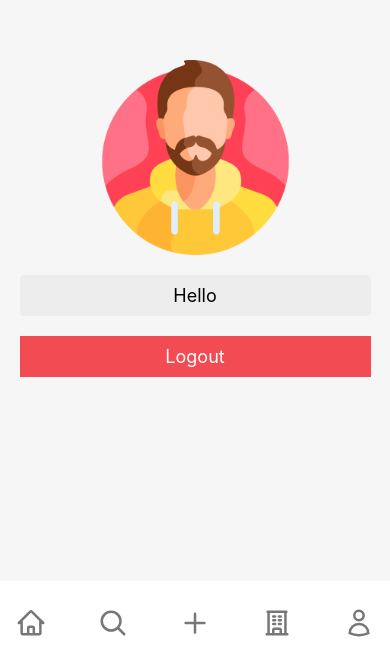
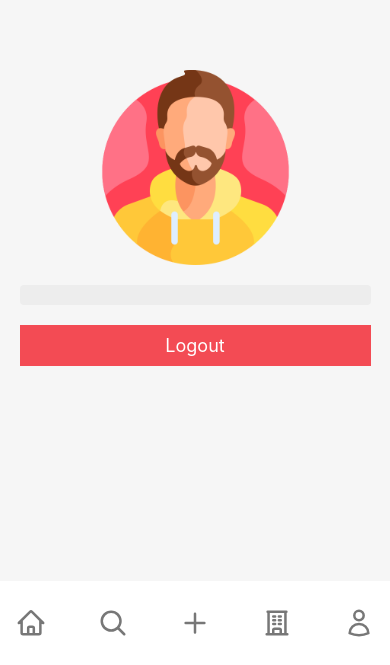
Before and after one commit to ayushmangarg2003/BookingApp, a React Native app: screen /profile in a window 390 px wide. Shown: the part 204-869 px from the top of the page. Built offline with nearby package versions, Linux system fonts and the light colour scheme.

Commit message:
Auth Context Added

```diff
--- a/App.js
+++ b/App.js
@@ -1,4 +1,3 @@
-import React from 'react'
 import { NavigationContainer } from '@react-navigation/native'
 import { createNativeStackNavigator } from '@react-navigation/native-stack';
 import LoginScreen from './src/screens/LoginScreen';
@@ -12,12 +11,23 @@ import About from './src/screens/About';
 import Search from './src/screens/Search';
 import AddPlaceScreen from './src/screens/AddPlaceScreen';
 import SinglePlaceScreen from './src/screens/SinglePlaceScreen';
+import React, { useState, createContext, useContext } from "react";
 
 const Stack = createNativeStackNavigator();
 
+export const AuthContext = createContext({ authState: { id: "", email: "", signedIn: false }, setAuthState: () => { } });
+
 const App = () => {
+  const [authState, setAuthState] = useState(
+    {
+      email: '',
+      signedIn: false
+    }
+  );
+
   return (
-      <NavigationContainer>
+    <NavigationContainer>
+      <AuthContext.Provider value={[authState, setAuthState]}>
         <Stack.Navigator>
           <Stack.Screen options={{ headerShown: false }} name="login" component={LoginScreen} />
           <Stack.Screen options={{ headerShown: false }} name="register" component={RegisterScreen} />
@@ -31,7 +41,8 @@ const App = () => {
           <Stack.Screen options={{ headerShown: false }} name="addplace" component={AddPlaceScreen} />
           <Stack.Screen options={{ headerShown: false }} name="singleplace" component={SinglePlaceScreen} />
         </Stack.Navigator>
-      </NavigationContainer>
+      </AuthContext.Provider>
+    </NavigationContainer>
   )
 }
 
--- a/src/constants/constants.js
+++ b/src/constants/constants.js
@@ -5,4 +5,5 @@ export const dark_red = "#b22d34";
 export const white = "#ededed";
 export const errorColor = "red";
 
-export const backendLink = "https://bookingprojectbackend.onrender.com/api";
+export const backendLink = "http://localhost:4000/api";
+// export const backendLink = "https://bookingprojectbackend.onrender.com/api";
--- a/src/screens/LoginScreen.js
+++ b/src/screens/LoginScreen.js
@@ -3,11 +3,13 @@ import { backendLink, gray, white, errorColor, red } from '../constants/constant
 import { useNavigation } from '@react-navigation/native'
 import { SafeAreaView } from 'react-native-safe-area-context'
 import { Button, TextInput } from '@react-native-material/core'
-import React, { useState } from 'react'
+import React, { useContext, useState } from 'react'
 import axios from 'axios'
 import { heightPercentageToDP, widthPercentageToDP } from 'react-native-responsive-screen'
+import { AuthContext } from '../../App'
 
 export default function LoginScreen() {
+  const [authState, setAuthState] = useContext(AuthContext);
 
   const navigation = useNavigation('')
 
@@ -21,6 +23,9 @@ export default function LoginScreen() {
       .then((response) => {
         setEmail("");
         setPassword("");
+        setAuthState({
+          signedIn: true, email: response.data.user,
+        })
         navigation.navigate('home')
         setError(null)
       }).catch((err) => {
--- a/src/screens/ProfileScreen.js
+++ b/src/screens/ProfileScreen.js
@@ -1,14 +1,20 @@
 import { Image, StyleSheet, Text, TouchableOpacity, View } from 'react-native';
-import React from 'react';
+import React, { useContext } from 'react';
 import { SafeAreaView } from 'react-native-safe-area-context';
 import { heightPercentageToDP, widthPercentageToDP } from 'react-native-responsive-screen';
 import { red, white } from '../constants/constants';
 import Navbar from '../components/Navbar';
 import { useNavigation } from '@react-navigation/native';
+import { AuthContext } from '../../App';
 
 export default function ProfileScreen() {
+    const [authState, setAuthState] = useContext(AuthContext);
+
     const navigation = useNavigation()
     const handelLogout = () => {
+        setAuthState({
+            signedIn: false, email: "",
+        })
         navigation.navigate('login')
     }
 
@@ -16,7 +22,7 @@ export default function ProfileScreen() {
         <SafeAreaView style={styles.container}>
             <Navbar />
             <Image style={styles.avatarImg} source={require("../assets/avatar.png")} />
-            <Text style={styles.text}>Hello</Text>
+            <Text style={styles.text}>{authState.email}</Text>
             <TouchableOpacity onPress={handelLogout} style={styles.buttonStyle}><Text style={styles.btn_text}>Logout</Text></TouchableOpacity>
         </SafeAreaView>
     )
--- a/src/screens/RegisterScreen.js
+++ b/src/screens/RegisterScreen.js
@@ -1,14 +1,16 @@
 import { StyleSheet, Text, View } from 'react-native'
-import React, { useState } from 'react'
+import React, { useContext, useState } from 'react'
 import { useNavigation } from '@react-navigation/native'
 import { SafeAreaView } from 'react-native-safe-area-context'
 import { backendLink, black, gray, white, errorColor, red } from '../constants/constants'
 import { Button, TextInput } from '@react-native-material/core'
 import axios from 'axios'
 import { heightPercentageToDP, widthPercentageToDP } from 'react-native-responsive-screen'
+import { AuthContext } from '../../App'
 
 const RegisterScreen = () => {
   const navigation = useNavigation('')
+  const [authState, setAuthState] = useContext(AuthContext);
 
   const [name, setName] = useState('')
   const [email, setEmail] = useState('')
@@ -23,8 +25,10 @@ const RegisterScreen = () => {
         setName("");
         setEmail("");
         setPassword("");
+        setAuthState({
+          signedIn: true, email: response.data.user.email,
+        })
         navigation.navigate('verifyotp')
-
       }).catch((err) => {
         setError(err.response.data.error)
       })
--- a/src/screens/verifyOTP.js
+++ b/src/screens/verifyOTP.js
@@ -3,16 +3,21 @@ import { backendLink, gray, white, errorColor, red } from '../constants/constant
 import { useNavigation } from '@react-navigation/native'
 import { SafeAreaView } from 'react-native-safe-area-context'
 import { Button, TextInput } from '@react-native-material/core'
-import React, { useState } from 'react'
+import React, { useContext, useState } from 'react'
 import axios from 'axios'
 import { heightPercentageToDP, widthPercentageToDP } from 'react-native-responsive-screen'
+import { AuthContext } from '../../App'
 export default function VerifyOTP() {
     const navigation = useNavigation('')
+    const [authState, setAuthState] = useContext(AuthContext);
 
-    const [email, setEmail] = useState('')
     const [password, setPassword] = useState('')
     const [error, setError] = useState(null);
 
+    const code = {
+        userId: authState.email,
+        otp: password
+    }
 
     const getData = async (code) => {
         try {
@@ -28,11 +33,6 @@ export default function VerifyOTP() {
         }
     }
 
-    const code = {
-        userId: email,
-        otp: password
-    }
-
     const handelSubmit = async () => {
         await getData(code)
     }
@@ -45,7 +45,6 @@ export default function VerifyOTP() {
                 </View>
                 <View style={styles.contentContainer}>
                     <View>
-                        <TextInput value={email} onChangeText={(text) => setEmail(text)} placeholder='Email' color={red} style={styles.textInput} />
 
                         <TextInput maxLength={4} value={password} onChangeText={(text) => setPassword(text)} className='otp-input' keyboardType='number-pad' placeholder='Enter OTP' secureTextEntry={true} color={red} style={styles.textInput} />
 
```
Also changed, not shown: src/hooks/useLogin.jsx (added, +26 -0 lines), src/hooks/useLogout.jsx (added, +15 -0 lines), src/hooks/useRegister.jsx (added, +26 -0 lines), src/hooks/useUserContext.jsx (added, +12 -0 lines), src/context/UserContext.jsx (added).
